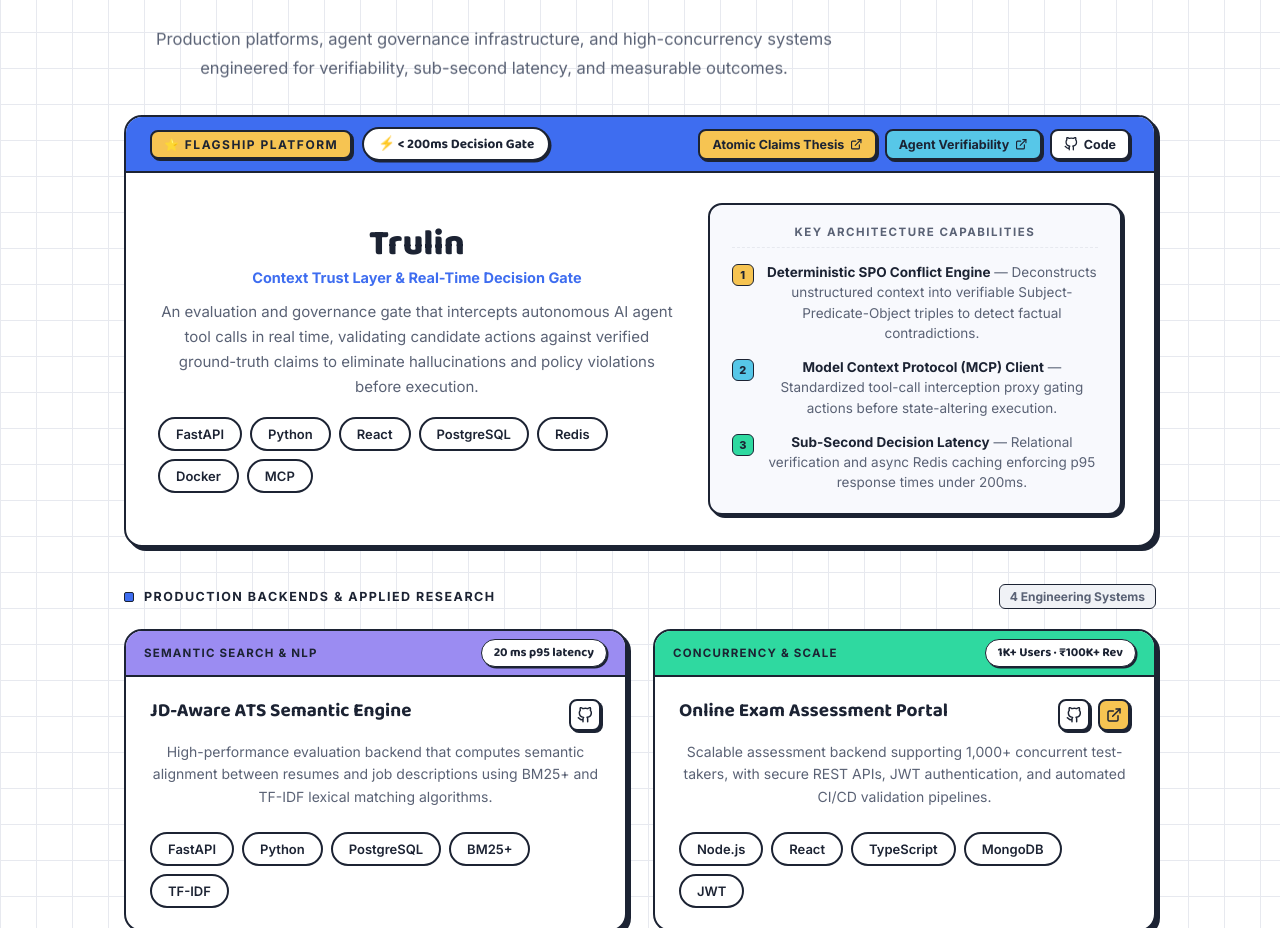
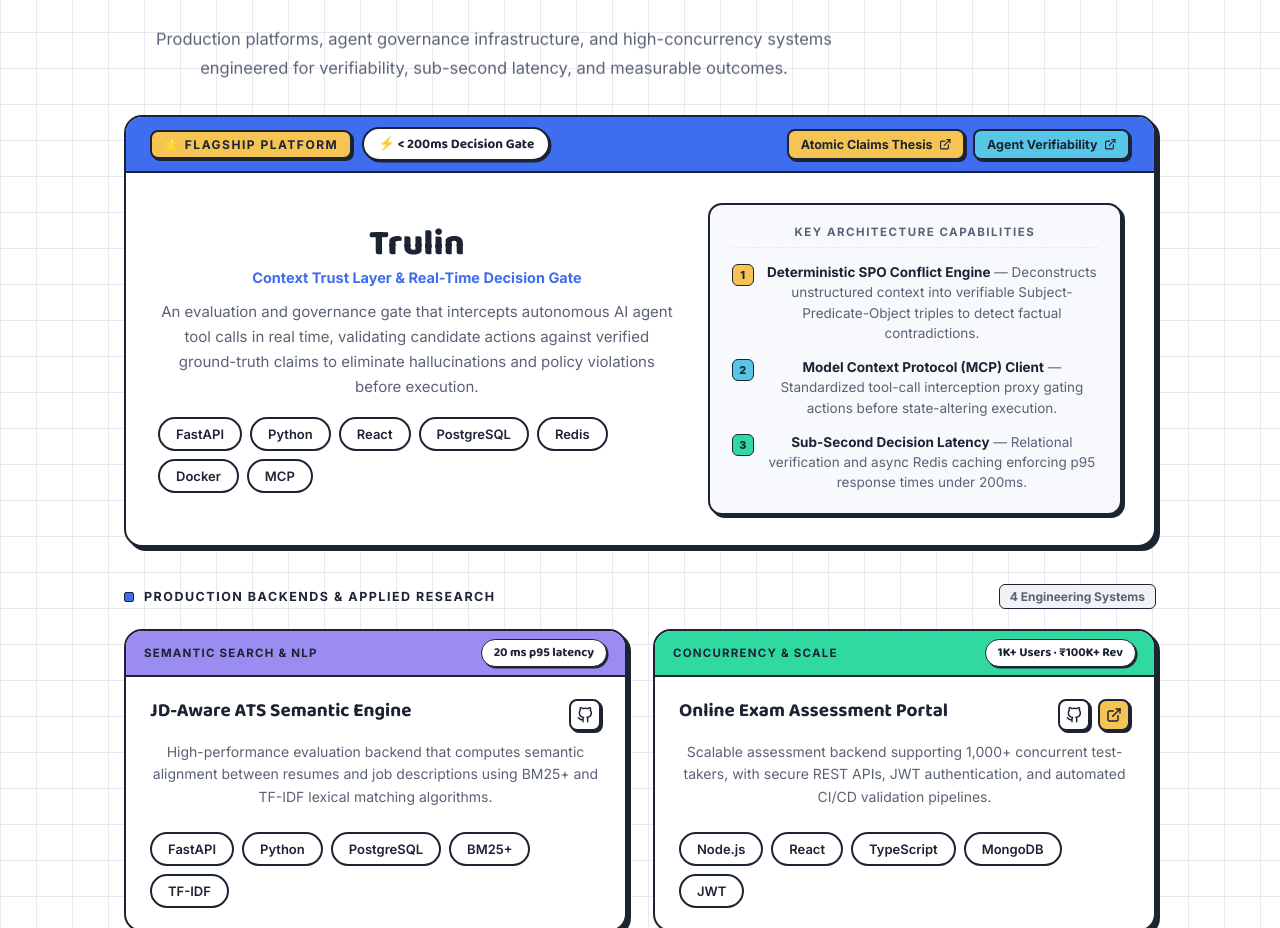
Before and after one commit to spk-2005/protofolio, a React (Create React App) app: page / in a window 1280 px wide. Shown: the part 4720-5648 px from the top of the page. Built offline with nearby package versions, Linux system fonts and the light colour scheme; no server answers.

Commit message:
refactor(trulin): remove code repository button from trulin card

```diff
--- a/src/Portfolio.jsx
+++ b/src/Portfolio.jsx
@@ -196,7 +196,6 @@
     },
   ],
   stack: ["FastAPI", "Python", "React", "PostgreSQL", "Redis", "Docker", "MCP"],
-  github: "https://github.com/spk-2005",
   blogs: [
     {
       label: "Atomic Claims Thesis",
@@ -1126,35 +1125,6 @@
                     <ExternalLinkIcon size={12.5} />
                   </a>
                 ))}
-                {TRULIN_PROJECT.github && (
-                  <a
-                    href={TRULIN_PROJECT.github}
-                    target="_blank"
-                    rel="noreferrer"
-                    title="View GitHub Repository"
-                    aria-label="Trulin GitHub"
-                    className="project-link-btn"
-                    style={{
-                      display: "inline-flex",
-                      alignItems: "center",
-                      gap: 6,
-                      padding: "6px 12px",
-                      borderRadius: 8,
-                      border: `2px solid ${C.ink}`,
-                      background: "#fff",
-                      color: C.ink,
-                      boxShadow: `2px 2px 0px ${C.ink}`,
-                      textDecoration: "none",
-                      cursor: "pointer",
-                      fontFamily: FONTS.body,
-                      fontWeight: 700,
-                      fontSize: 12.5,
-                    }}
-                  >
-                    <GithubIcon size={14} />
-                    <span>Code</span>
-                  </a>
-                )}
               </div>
             </div>
 
```
